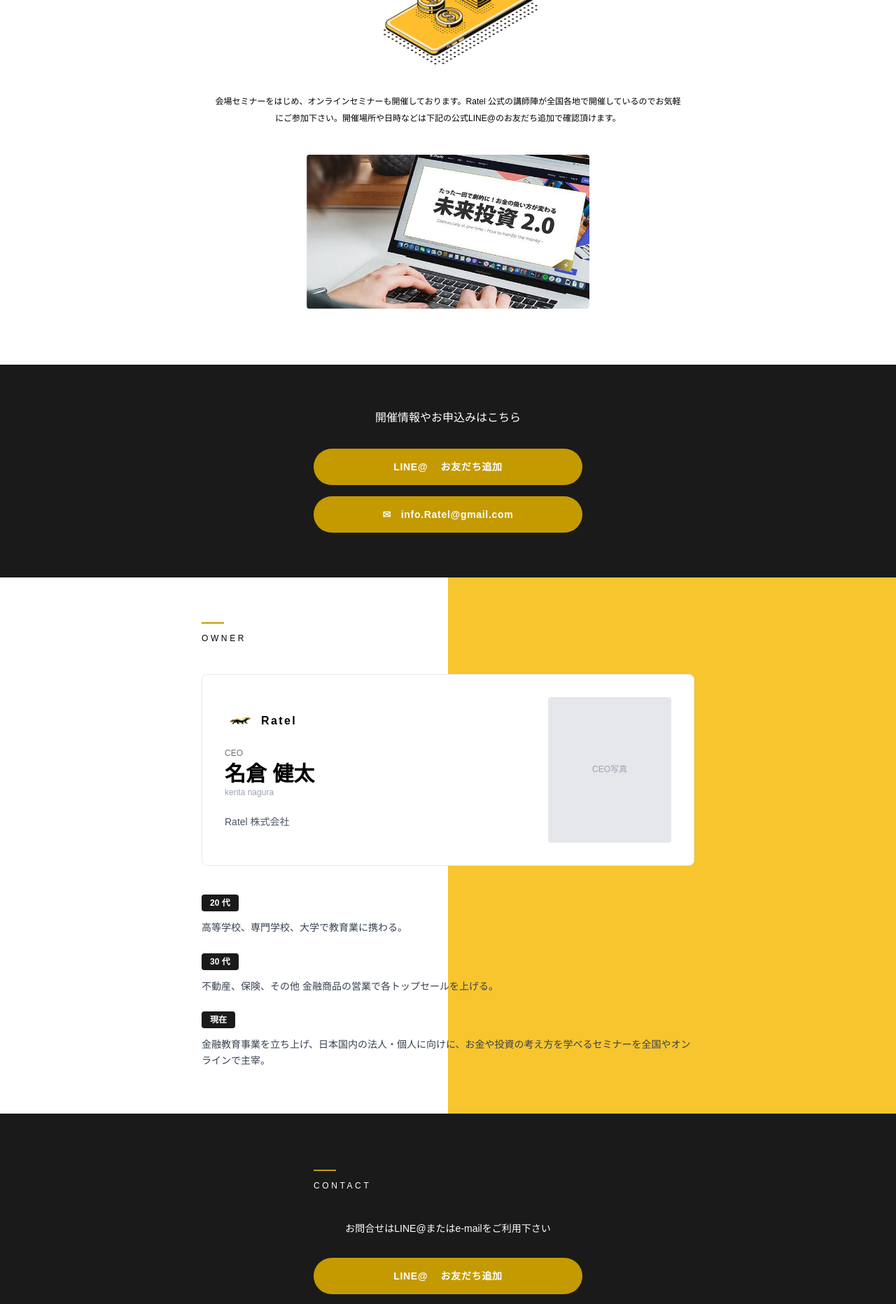
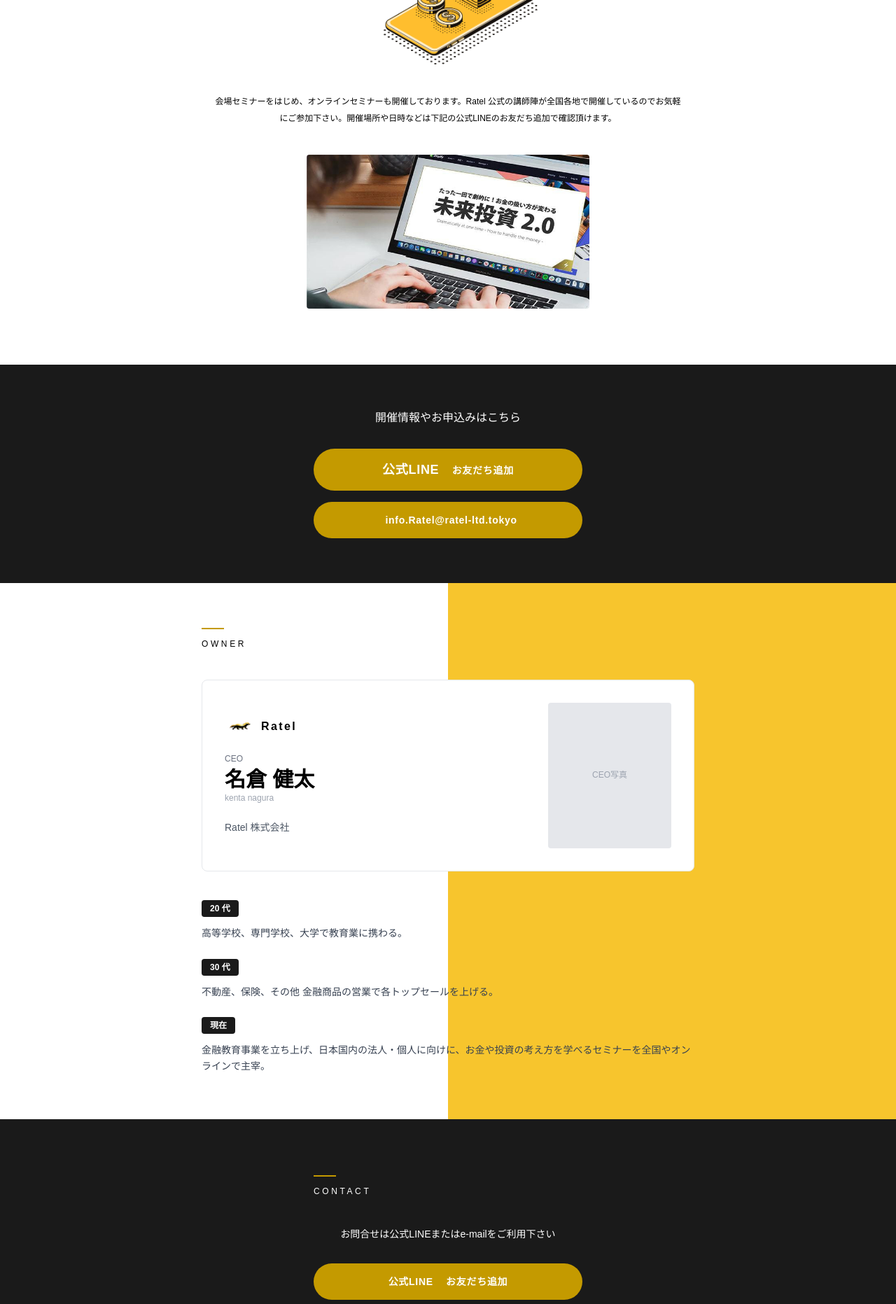
Before and after one commit to yutak08177-NGU/Rater, a Next.js app: page / in a window 1280 px wide. Shown: the part 3960-5823 px from the top of the page at 70% size. Built offline with nearby package versions, Linux system fonts and the light colour scheme.

Commit message:
lineと紐付け

```diff
--- a/app/page.tsx
+++ b/app/page.tsx
@@ -229,7 +229,7 @@
           </div>
           <p className="text-xs leading-loose text-black text-center mb-10">
             会場セミナーをはじめ、オンラインセミナーも開催しております。Ratel
-            公式の講師陣が全国各地で開催しているのでお気軽にご参加下さい。開催場所や日時などは下記の公式LINE@のお友だち追加で確認頂けます。
+            公式の講師陣が全国各地で開催しているのでお気軽にご参加下さい。開催場所や日時などは下記の公式LINEのお友だち追加で確認頂けます。
           </p>
           {/* セミナー画面画像: スマホ → w-[XX%] / PC → md:w-[60%] を変更 */}
           <Image
@@ -246,9 +246,9 @@
       <section className="bg-[#1a1a1a] py-16 px-6">
         <div className="max-w-sm mx-auto flex flex-col items-center">
           <p className="text-white text-sl mb-8 text-center">開催情報やお申込みはこちら</p>
-          <GoldButton href="#" className="mb-4">LINE@ &nbsp;&nbsp; お友だち追加</GoldButton>
-          <GoldButton href="mailto:info.Ratel@gmail.com">
-            ✉ &nbsp; info.Ratel@gmail.com
+          <GoldButton href="https://lin.ee/rYFBgA7" className="mb-4"><span className="text-lg">公式LINE</span> &nbsp;&nbsp; お友だち追加</GoldButton>
+          <GoldButton href="mailto:info.Ratel@ratel-ltd.tokyo">
+            &nbsp; info.Ratel@ratel-ltd.tokyo
           </GoldButton>
         </div>
       </section>
@@ -306,9 +306,9 @@
         <div className="max-w-sm mx-auto">
           <SectionLabel text="CONTACT" dark className="text-xs" />
           <p className="text-white text-sm text-center mb-8">
-            お問合せはLINE@またはe-mailをご利用下さい
+            お問合せは公式LINEまたはe-mailをご利用下さい
           </p>
-          <GoldButton href="#" className="mb-4">LINE@ &nbsp;&nbsp; お友だち追加</GoldButton>
+          <GoldButton href="#" className="mb-4">公式LINE &nbsp;&nbsp; お友だち追加</GoldButton>
           <GoldButton href="mailto:info.Ratel@gmail.com">
             ✉ &nbsp; info.Ratel@gmail.com
           </GoldButton>
```
